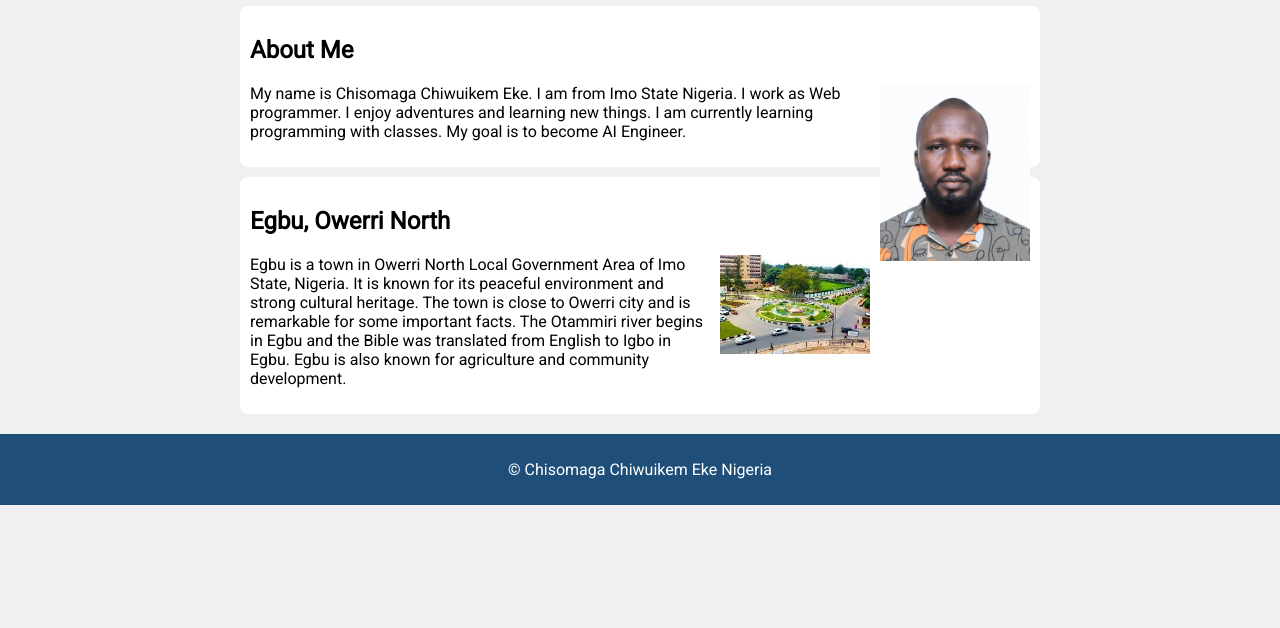
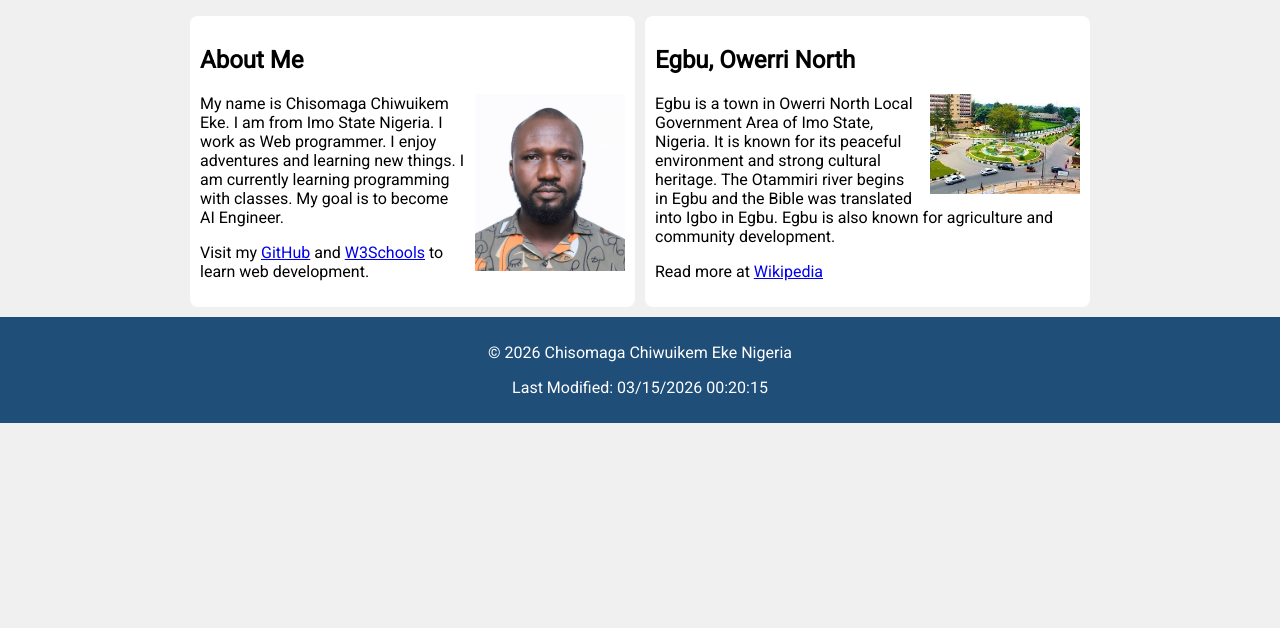
Before and after one commit to Somaga25/wdd131, a plain HTML site: page index.html in a window 1280 px wide. Shown: the part 172-800 px from the top of the page. Drawn offline with Linux system fonts and the light colour scheme.

Commit message:
minor style corrections

```diff
--- a/index.html
+++ b/index.html
@@ -1,6 +1,7 @@
 <!DOCTYPE html>
 <html lang="en">
 <head>
+
 <meta charset="UTF-8">
 <meta name="viewport" content="width=device-width, initial-scale=1.0">
 
@@ -15,18 +16,25 @@
 
 <script src="scripts/getdates.js" defer></script>
 
-    <!-- Google font -->
+<link rel="preconnect" href="https://fonts.googleapis.com">
+<link rel="preconnect" href="https://fonts.gstatic.com" crossorigin>
+
 <link href="https://fonts.googleapis.com/css2?family=Roboto&display=swap" rel="stylesheet">
 
 </head>
 
+
 <body>
+
 
 <header>
 
-    <span id="course-title">WDD 131 – Dynamic Web Fundamentals</span>
+<span id="course-title">
+WDD 131 – Dynamic Web Fundamentals
+</span>
 
 <nav>
+
 <a href="https://www.linkedin.com/in/chisomaga-eke-54a04960">LinkedIn</a>
 
 <a href="https://byupw.instructure.com/">Canvas</a>
@@ -36,9 +44,11 @@
 </a>
 
 <a href="final-project/">Final Project</a>
+
 </nav>
 
 </header>
+
 
 
 <main>
@@ -50,13 +60,21 @@
 
 <h2>About Me</h2>
 
-<img src="images/my_pic.jpg" alt="My Photo">
+<img src="images/my_pic.jpg" alt="Photo of Chisomaga Eke">
 
 <p>
 My name is Chisomaga Chiwuikem Eke. I am from Imo State Nigeria.
 I work as Web programmer. I enjoy adventures and learning new things.
 I am currently learning programming with classes.
 My goal is to become AI Engineer.
+</p>
+
+<p>
+Visit my
+<a href="https://github.com/">GitHub</a>
+and
+<a href="https://www.w3schools.com/">W3Schools</a>
+to learn web development.
 </p>
 
 </section>
@@ -67,14 +85,18 @@
 
 <h2>Egbu, Owerri North</h2>
 
-<img src="images/imo.jpg" alt="Owerri">
+<img src="images/imo.jpg" alt="Owerri city">
 
 <p>
 Egbu is a town in Owerri North Local Government Area of Imo State, Nigeria.
 It is known for its peaceful environment and strong cultural heritage.
-The town is close to Owerri city and is remarkable for some important facts.
-The Otammiri river begins in Egbu and the Bible was translated from English to Igbo in Egbu.
+The Otammiri river begins in Egbu and the Bible was translated into Igbo in Egbu.
 Egbu is also known for agriculture and community development.
+</p>
+
+<p>
+Read more at
+<a href="https://en.wikipedia.org/wiki/Nigeria">Wikipedia</a>
 </p>
 
 </section>
@@ -83,10 +105,11 @@
 </main>
 
 
+
 <footer>
 
 <p>
-© <span id="2026"></span>
+© <span id="currentyear"></span>
 Chisomaga Chiwuikem Eke
 Nigeria
 </p>
--- a/styles/base.css
+++ b/styles/base.css
@@ -16,6 +16,7 @@
 padding: 10px;
 }
 
+
 #course-title
 {
 display: block;
@@ -24,7 +25,8 @@
 }
 
 
-/* NAV */
+
+/* NAV FLEX */
 
 nav
 {
@@ -33,12 +35,14 @@
 gap: 20px;
 }
 
+
 nav a
 {
 color: white;
 text-decoration: none;
 padding: 5px 10px;
 }
+
 
 nav a:hover
 {
@@ -48,18 +52,23 @@
 
 
 
-/* MAIN */
+/* MAIN GRID */
 
 main
 {
-    max-width: 800px;
+max-width: 900px;
 margin: auto;
 padding: 10px;
+
+display: grid;
+grid-template-columns: 1fr 1fr;
+gap: 10px;
 }
 
 
 h1
 {
+grid-column: 1 / 3;
 text-align: center;
 }
 
@@ -71,7 +80,6 @@
 {
 background: white;
 padding: 10px;
-    margin: 10px 0;
 border-radius: 8px;
 }
 
```
Lines whose indentation alone changed are shown as unchanged.
